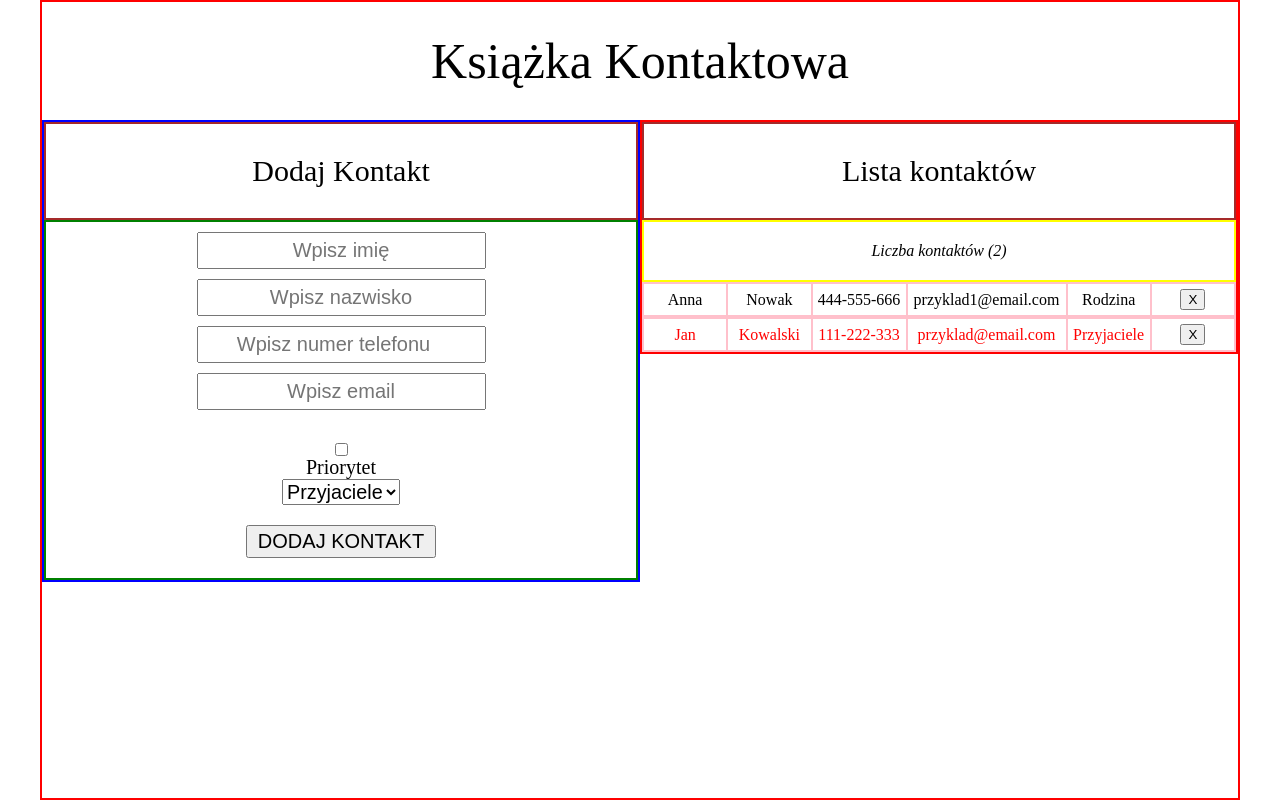
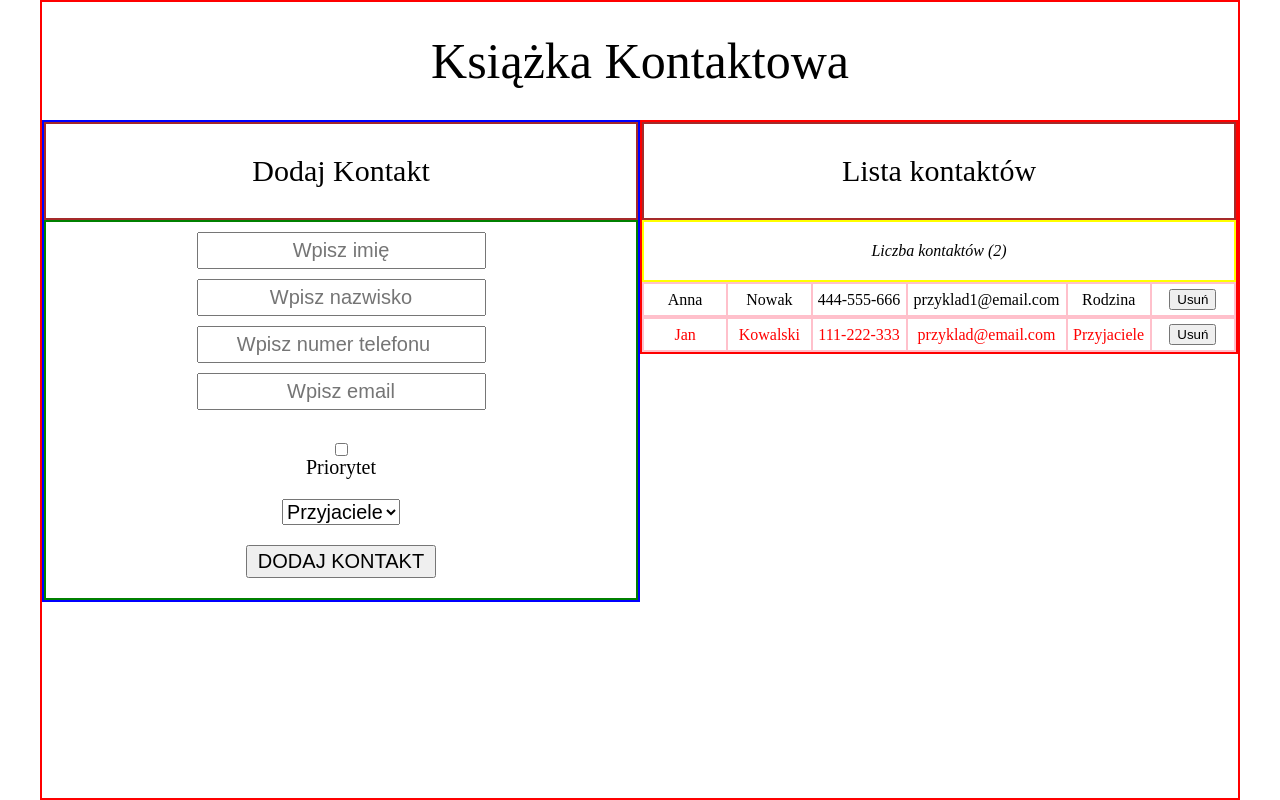
Before and after one commit to mstankiewicz1/ContactBook, a React app: page / in a window 1280 px wide. Built offline with nearby package versions, Linux system fonts and the light colour scheme.

Commit message:
Postepy 12.08.19r godz 00:40

```diff
--- a/css/style.css
+++ b/css/style.css
@@ -45,6 +45,10 @@ input {
     text-align: center;
 }
 
+.selectCategoryContact {
+    margin-top: 20px;
+}
+
 .contactList {
     width: 50%;
     text-align: center;
--- a/js/AddContact.jsx
+++ b/js/AddContact.jsx
@@ -55,9 +55,9 @@ class AddContact extends React.Component{
                     <input name="email" type="email" placeholder="Wpisz email" value={this.state.email} onChange={this.handleChange}/>
                     <br/>
                     <input name="important" type="checkbox" checked={this.state.checked} id="important" onChange={this.handleChange}/>
-                    <label htmlFor="important">Priorytet</label>
+                    <label className="important" htmlFor="important">Priorytet</label>
                     <br/>
-                    <select name="category" value={this.state.category} onChange={this.handleChange}>
+                    <select className="selectCategoryContact" name="category" value={this.state.category} onChange={this.handleChange}>
                         <option value="Przyjaciele">Przyjaciele</option>
                         <option value="Rodzina">Rodzina</option>
                         <option value="Praca">Praca</option>
--- a/js/SingleContact.jsx
+++ b/js/SingleContact.jsx
@@ -8,7 +8,9 @@ const SingleContact = (props) => {
         color: 'red'
     };
 
+
     const {name, surname, phone, email, id, category, important} = props.contact;
+
     return (
         <div>
             <p style={important ? style : null}>
@@ -20,7 +22,7 @@ const SingleContact = (props) => {
                             <td className="tdPhone">{phone}</td>
                             <td className="tdEmail">{email}</td>
                             <td>{category}</td>
-                            <td><button onClick={() => props.delete(id)}>X</button></td>
+                            <td><button onClick={() => props.delete(id)}>Usuń</button></td>
                         </tr>
                     </tbody>
                 </table>
```
Also changed, not shown: js/out.js.
